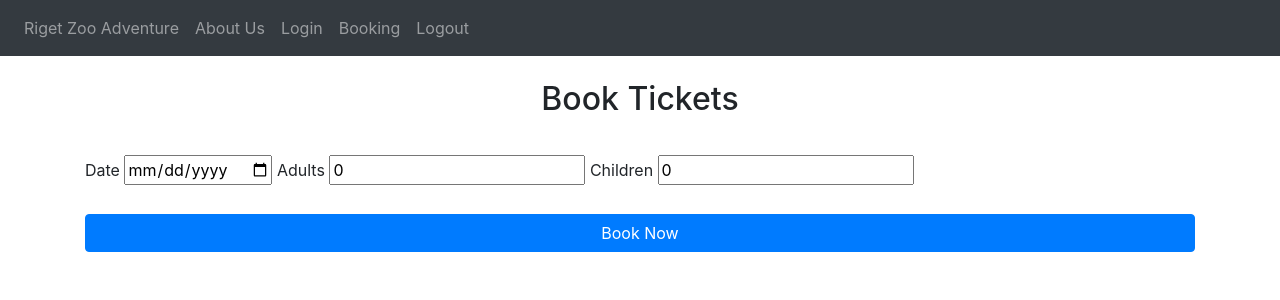
After one commit to Nickolatte/new-mock, a Flask app: page /booking in a window 1280 px wide. The commit adds this page. Shown: the top 300 px of the page. Run offline with Flask 3, Linux system fonts and the light colour scheme; a user stored in the database is signed in; some libraries are stand-ins or nearby versions.

Commit message:
ver 3
login and sign up to save

```diff
--- a/website/templates/base.html
+++ b/website/templates/base.html
@@ -42,6 +42,7 @@
           <a class="nav-item nav-link" id="about" href="/aboutus"> About Us</a>
           <a class="nav-item nav-link" id="login" href="/login"> Login</a>
           <a class="nav-item nav-link" id="booking" href="/booking">Booking</a>
+          <a class="nav-item nav-link" id="logout" href="/logout">Logout</a>
         </div>
       </div>
     </nav>
@@ -56,7 +57,7 @@
       </button>
     </div>
     {% else %}
-    <div class="alert alert-success alter-dismissable fade show" role="alert">
+    <div class="alert alert-success alert-dismissable fade show" role="alert">
       {{ message }}
       <button type="button" class="close" data-dismiss="alert">
         <span aria-hidden="true">&times;</span>
--- /dev/null
+++ b/website/templates/booking.html
@@ -0,0 +1,19 @@
+{% extends "base.html" %} {% block title %}Booking{% endblock %} {% block content
+%}
+<h2 class="text-center">Book Tickets</h2>
+
+<form method="POST" class="mt-4">
+  <label>Date</label>
+  <input type="date" class="date_str" name="date" class="form-control" required>
+
+  <label class="mt-3">Adults</label>
+  <input type="number" class="adultticket" name="adults" class="form-control" min="0" value="0">
+
+  <label class="mt-3">Children</label>
+  <input type="number" class="childrenticket" name="children" class="form-control" min="0" value="0">
+
+  <button type="submit" class="btn btn-primary mt-4 w-100">
+    Book Now
+  </button>
+</form>
+{% endblock %}
--- a/website/templates/login.html
+++ b/website/templates/login.html
@@ -2,7 +2,7 @@
 %}
 
 <form method="POST">
-    <h3 align="center">Sign Up</h3>
+    <h3 align="center">Login</h3>
 
     <div class="form-group">
         <label for="email"> Email Address</label>
--- a/website/views.py
+++ b/website/views.py
@@ -1,5 +1,8 @@
-from flask import Blueprint,render_template, request, flash
-
+from flask import Blueprint, render_template, request, flash, redirect, url_for
+from .models import User
+from werkzeug.security import generate_password_hash, check_password_hash
+from . import db
+from flask_login import login_user, login_required, logout_user, current_user
 
 views = Blueprint('views', __name__)
 
@@ -12,11 +15,33 @@ def home():
 def aboutus():
     return render_template('about.html')
 
-@views.route('/login' , methods=['GET', 'POST'])
+@views.route('/login', methods=['GET', 'POST'])
 def login():
-    data = request.form
-    print(data)
-    return render_template('login.html')
+    if request.method == 'POST':
+        email = request.form.get('email')
+        password = request.form.get('password')
+
+        user = User.query.filter_by(email=email).first()
+        if user:
+            if check_password_hash(user.password, password):
+                flash('Logged in successfully!', category='success')
+                login_user(user, remember=True)
+                return redirect(url_for('views.home'))
+            else:
+                flash('Incorrect password, try again.', category='error')
+        else:
+            flash('Email does not exist.', category='error')
+
+    return render_template("login.html", user=current_user)
+
+
+@views.route('/logout')
+@login_required
+def logout():
+    logout_user()
+    return redirect(url_for('views.login'))
+
+
 
 @views.route('/signup', methods=['GET', 'POST'])
 def signup():
@@ -27,19 +52,32 @@ def signup():
         password1 = request.form.get('password1')
         password2 = request.form.get('password2')
 
-        if len(email) < 4:
-            flash ('Email must be greater than 4 characters.', category='error')
-            pass
+        user = User.query.filter_by(email=email).first()
+        if user:
+            flash('Email already exists.', category='error')
+        elif len(email) < 4:
+            flash('Email must be greater than 4 characters.', category='error')
         elif len(firstName) < 2:
-            flash ('First name must be greater than 2 characters.', category='error')
-            pass
+            flash('First name must be greater than 2 characters.', category='error')
         elif len(lastName) < 1:
-            flash ('Last name must be greater than 1 character.', category='error')
-            pass
+            flash('Last name must be greater than 1 character.', category='error')
         elif password1 != password2:
-            flash ('Passwords don\'t match.', category='error')
-            pass
+            flash('Passwords don\'t match.', category='error')
         elif len(password1) < 7:
-            flash ('Password must be at least 7 characters.', category='error')
-            pass
+            flash('Password must be at least 7 characters.', category='error')
+        else:
+            new_user = User(email=email, first_name=firstName, last_name=lastName, password=generate_password_hash(
+                password1, method='pbkdf2:sha256'))
+            db.session.add(new_user)
+            db.session.commit()
+            login_user(user, remember=True)
+            flash('Account created!', category='success')
+            return redirect(url_for('views.signup'))
+
     return render_template('signup.html')
+
+
+@views.route('/booking')
+@login_required
+def booking():
+    return render_template('booking.html', User=current_user)
```
Also changed, not shown: website/__init__.py (+29 -9 lines), website/models.py (+21 -0 lines), instance/database.db (added).
